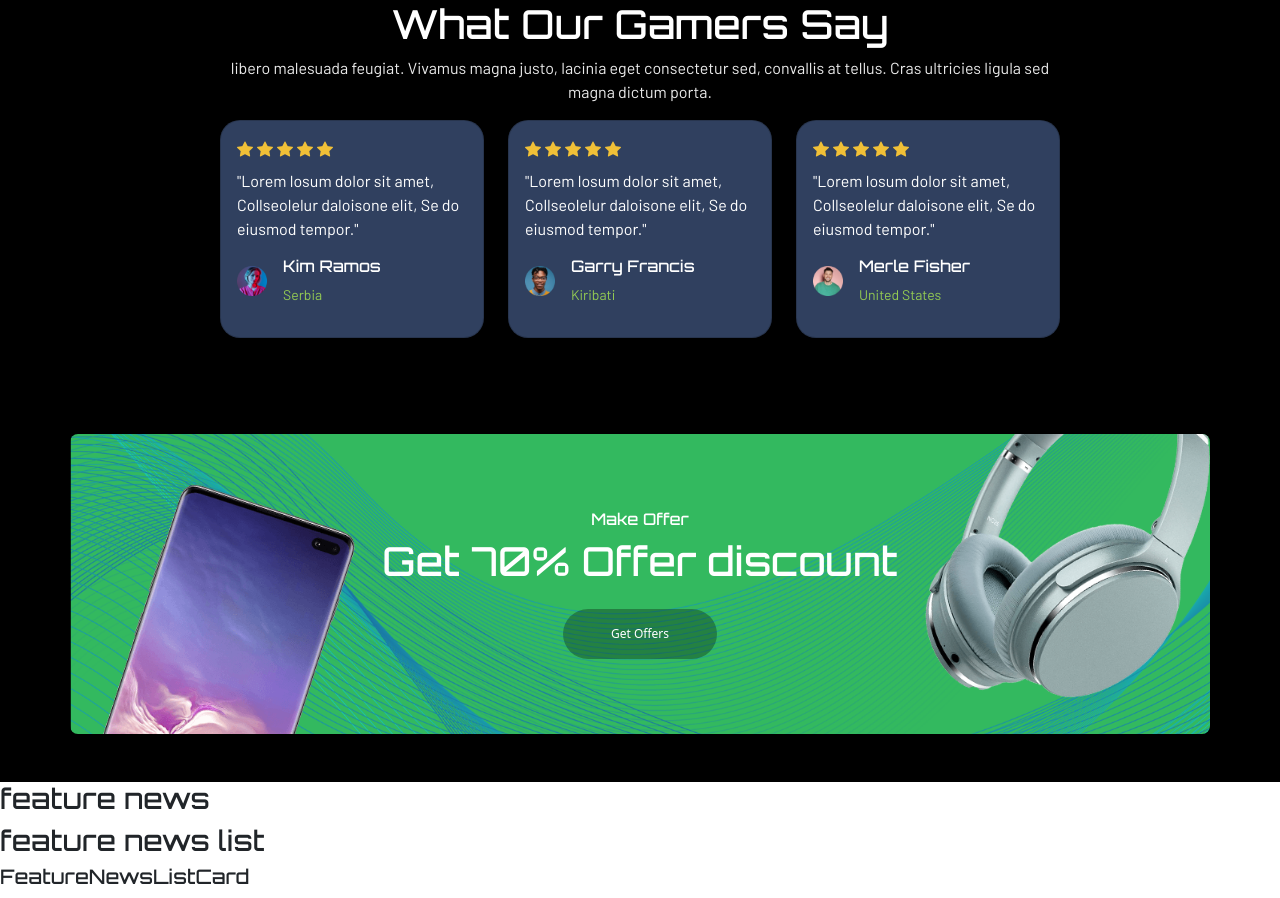
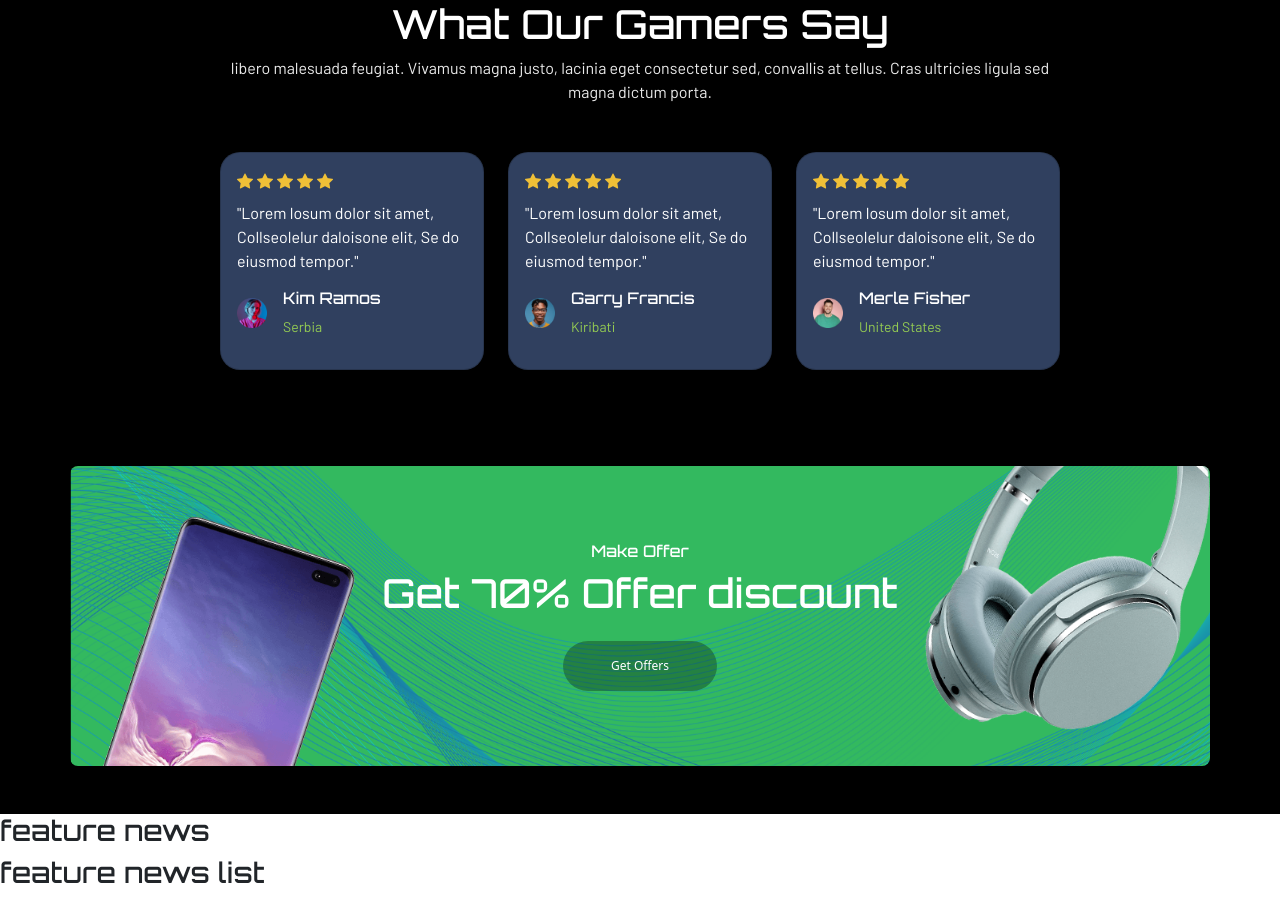
Before and after one commit to orazi-paolo/proj-html-vuejs, a Vue app: page / in a window 1280 px wide. Shown: the part 1320-2218 px from the top of the page. Built offline with nearby package versions, Linux system fonts and the light colour scheme.

Commit message:
Added modification in feedback section

```diff
--- a/src/components/appMain-feature/featureFeedback/FeatureFeedbackSlider.vue
+++ b/src/components/appMain-feature/featureFeedback/FeatureFeedbackSlider.vue
@@ -44,7 +44,16 @@ export default {
 </script>
 
 <template>
-  <FeatureFeedbackSliderCard :userProfiles="userProfiles" />
+  <!-- Feedback Slider  -->
+  <div class="container">
+    <div class="row mt-5">
+      <div class="col" v-for="profile in userProfiles" :key="profile.id">
+        <FeatureFeedbackSliderCard :firstName="profile.firstName" :lastName="profile.lastName"
+          :nationality="profile.nationality" :description="profile.description" :profileImgUrl="profile.profileImgUrl"
+          :starsRate="profile.starsRate" />
+      </div>
+    </div>
+  </div>
 </template>
 
 <style lang="scss" scoped></style>
--- a/src/components/appMain-feature/featureFeedback/FeatureFeedbackSliderCard.vue
+++ b/src/components/appMain-feature/featureFeedback/FeatureFeedbackSliderCard.vue
@@ -9,10 +9,30 @@ export default {
     }
   },
   props: {
-    userProfiles: {
-      type: Array,
+    firstName: {
+      type: String,
       required: true,
-    }
+    },
+    lastName: {
+      type: String,
+      required: true,
+    },
+    nationality: {
+      type: String,
+      required: true,
+    },
+    profileImgUrl: {
+      type: String,
+      required: true,
+    },
+    description: {
+      type: String,
+      required: true,
+    },
+    starsRate: {
+      type: Number,
+      required: true,
+    },
   },
   components: {
     ProfileCard,
@@ -21,21 +41,16 @@ export default {
 </script>
 
 <template>
-  <div class="container">
-    <div class="row">
-      <div class="col" v-for="profile in userProfiles" :key="profile.id">
-        <div class="card text-white p-3">
-          <!-- Stars rate  -->
-          <div class="stars-rate d-flex gap-1">
-            <i class="bi bi-star-fill" v-for="i in profile.starsRate" :key="i"></i>
-          </div>
-          <!-- Description  -->
-          <p class="mt-2">"{{ profile.description }}"</p>
-          <ProfileCard :firstName="profile.firstName" :lastName="profile.lastName"
-            :profileImgUrl="profile.profileImgUrl" :nationality="profile.nationality" />
-        </div>
-      </div>
+  <!-- FeedBack Card -->
+  <div class="card text-white p-3">
+    <!-- Stars rate  -->
+    <div class="stars-rate d-flex gap-1">
+      <i class="bi bi-star-fill" v-for="i in starsRate" :key="i"></i>
     </div>
+    <!-- Description  -->
+    <p class="mt-2">"{{ description }}"</p>
+    <ProfileCard :firstName="firstName" :lastName="lastName" :profileImgUrl="profileImgUrl"
+      :nationality="nationality" />
   </div>
 </template>
 
```
